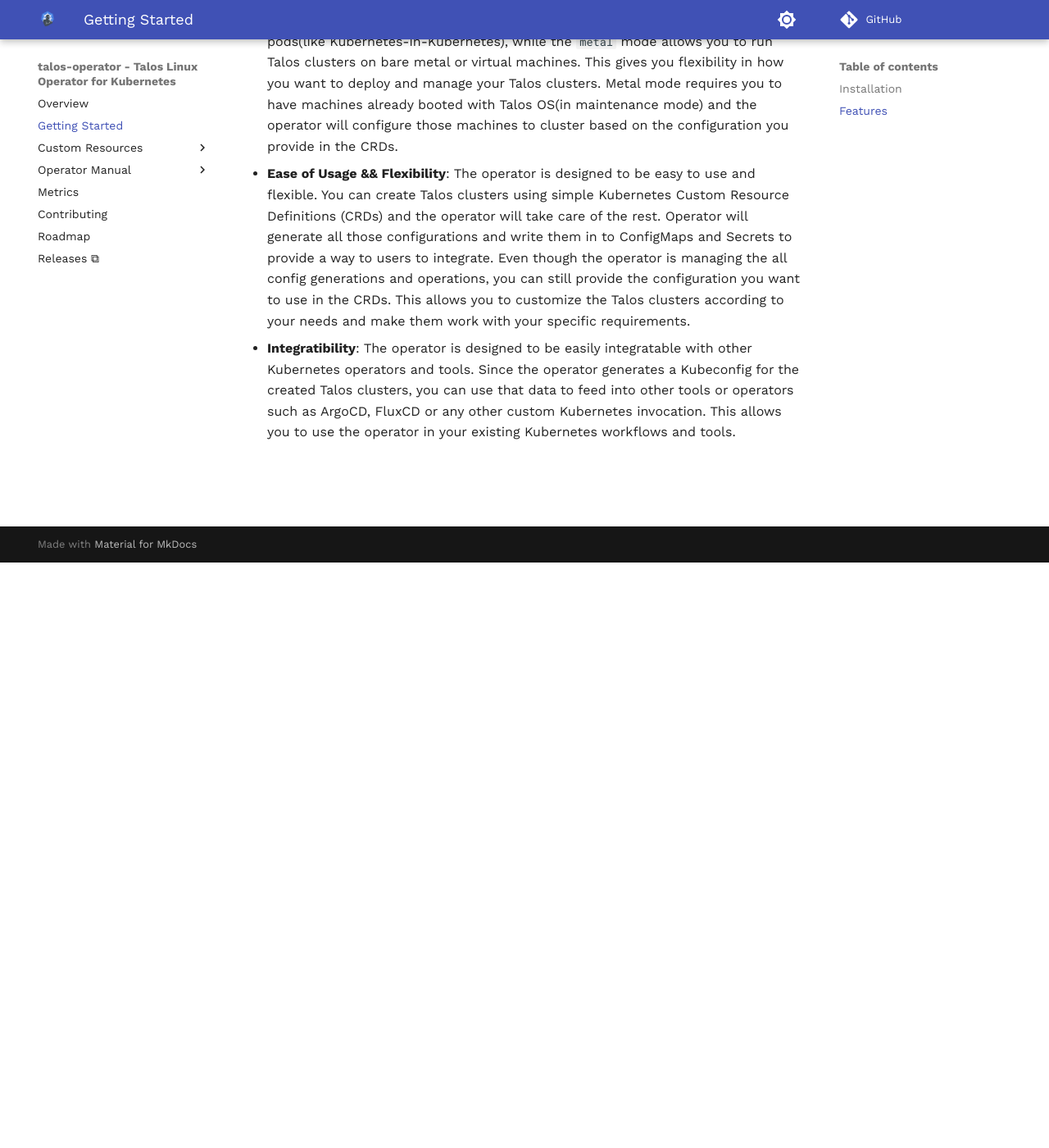
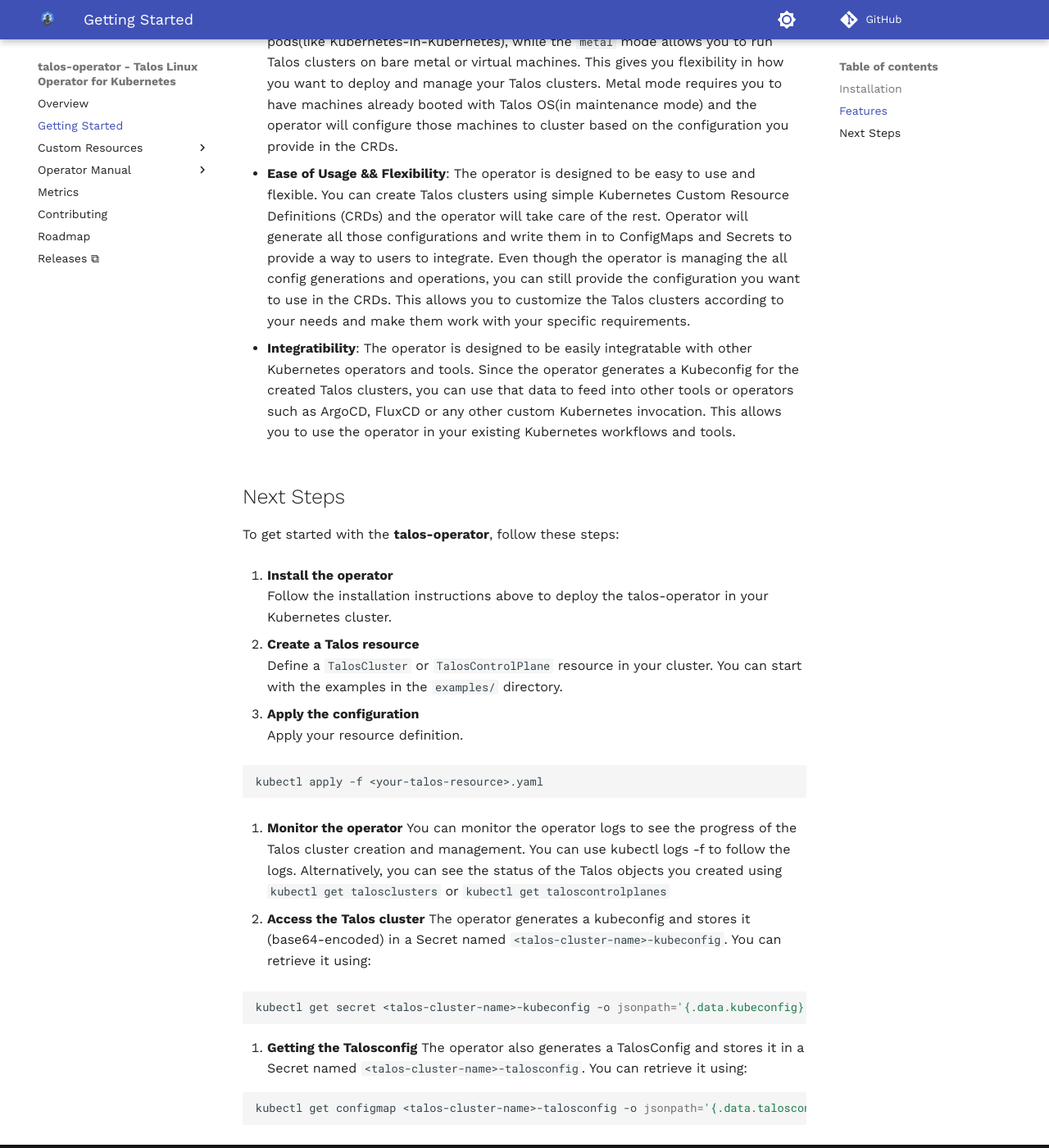
Before and after one commit to alperencelik/talos-operator, an MkDocs documentation site: the page built from docs/getting_started.md, in a window 1280 px wide and 1400 px high, scrolled down 714 px. Shown: the whole window at 82% size. Built offline with MkDocs 1.6.1 and Material for MkDocs 9.7.7, drawn with Linux system fonts in a browser that asks for light colours; comment, search, counter and statistics services are not loaded; the version menu is left out; some of the changed text lies outside the part shown.

Commit message:
chore: update docs

````diff
--- a/docs/getting_started.md
+++ b/docs/getting_started.md
@@ -7,7 +7,7 @@
 You can install the talos-operator using Helm:
 
 ```bash
-helm repo add talos-operator https://alperencelik.github.io/talos-operator
+helm repo add talos-operator https://alperencelik.github.io/helm-charts/
 helm install talos-operator talos-operator/talos-operator
 ```
 
@@ -18,3 +18,37 @@
 - **Ease of Usage && Flexibility**: The operator is designed to be easy to use and flexible. You can create Talos clusters using simple Kubernetes Custom Resource Definitions (CRDs) and the operator will take care of the rest. Operator will generate all those configurations and write them in to ConfigMaps and Secrets to provide a way to users to integrate. Even though the operator is managing the all config generations and operations, you can still provide the configuration you want to use in the CRDs. This allows you to customize the Talos clusters according to your needs and make them work with your specific requirements.
 
 - **Integratibility**: The operator is designed to be easily integratable with other Kubernetes operators and tools. Since the operator generates a Kubeconfig for the created Talos clusters, you can use that data to feed into other tools or operators such as ArgoCD, FluxCD or any other custom Kubernetes invocation. This allows you to use the operator in your existing Kubernetes workflows and tools.
+
+## Next Steps
+
+To get started with the **talos-operator**, follow these steps:
+
+1. **Install the operator**
+   Follow the installation instructions above to deploy the talos-operator in your Kubernetes cluster.
+
+2. **Create a Talos resource**
+   Define a `TalosCluster` or `TalosControlPlane` resource in your cluster. You can start with the examples in the `examples/` directory.
+
+3. **Apply the configuration**
+   Apply your resource definition.
+
+   ```bash
+   kubectl apply -f <your-talos-resource>.yaml
+   ```
+
+4. **Monitor the operator**
+    You can monitor the operator logs to see the progress of the Talos cluster creation and management. You can use kubectl logs -f <talos-operator-pod> to follow the logs. Alternatively, you can see the status of the Talos objects you created using `kubectl get talosclusters` or `kubectl get taloscontrolplanes`
+
+5. **Access the Talos cluster**
+   The operator generates a kubeconfig and stores it (base64-encoded) in a Secret named `<talos-cluster-name>-kubeconfig`. You can retrieve it using:
+
+   ```bash
+   kubectl get secret <talos-cluster-name>-kubeconfig -o jsonpath='{.data.kubeconfig}' | base64 --decode
+   ```
+
+6. **Getting the Talosconfig**
+   The operator also generates a TalosConfig and stores it in a Secret named `<talos-cluster-name>-talosconfig`. You can retrieve it using:
+
+   ```bash
+   kubectl get configmap <talos-cluster-name>-talosconfig -o jsonpath='{.data.talosconfig}' | base64 --decode
+   ```
````
